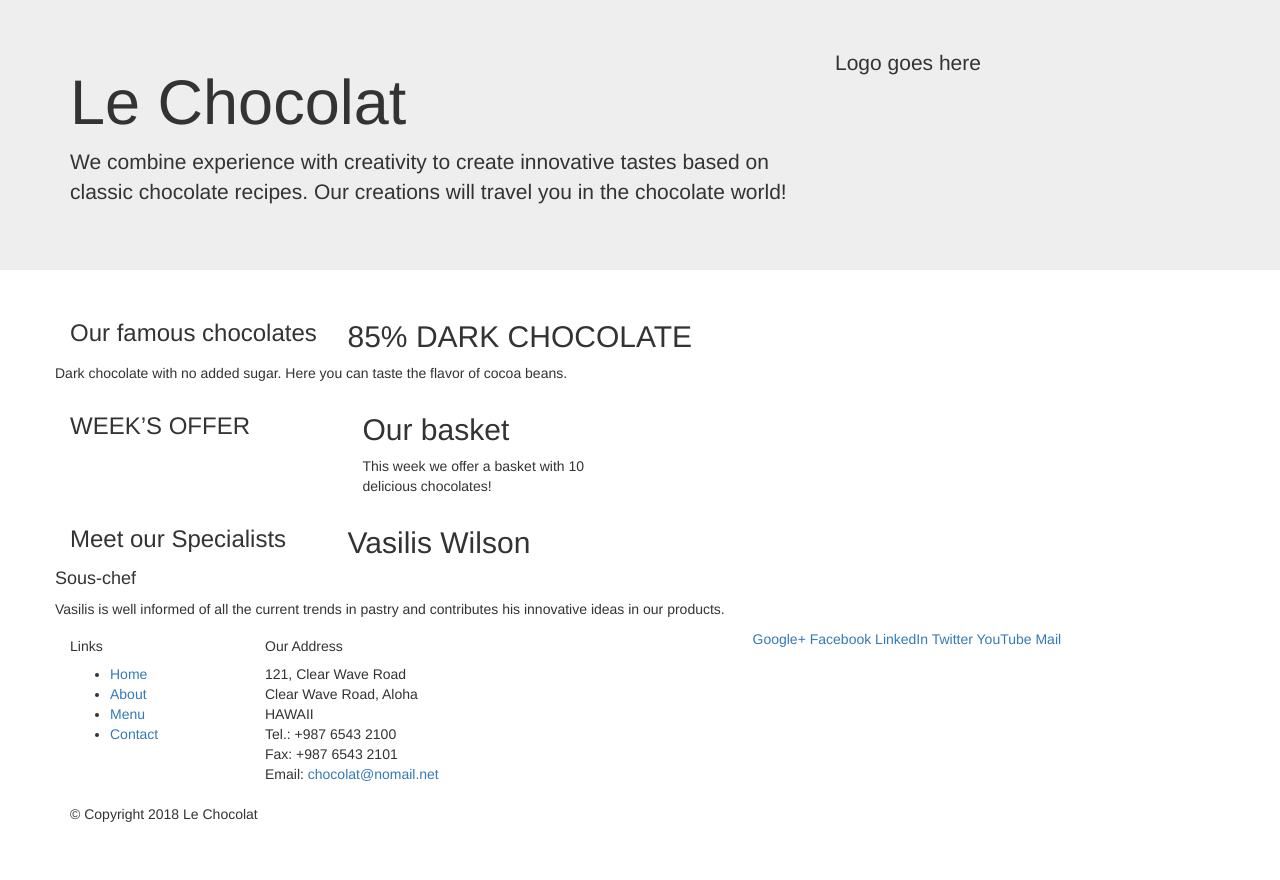
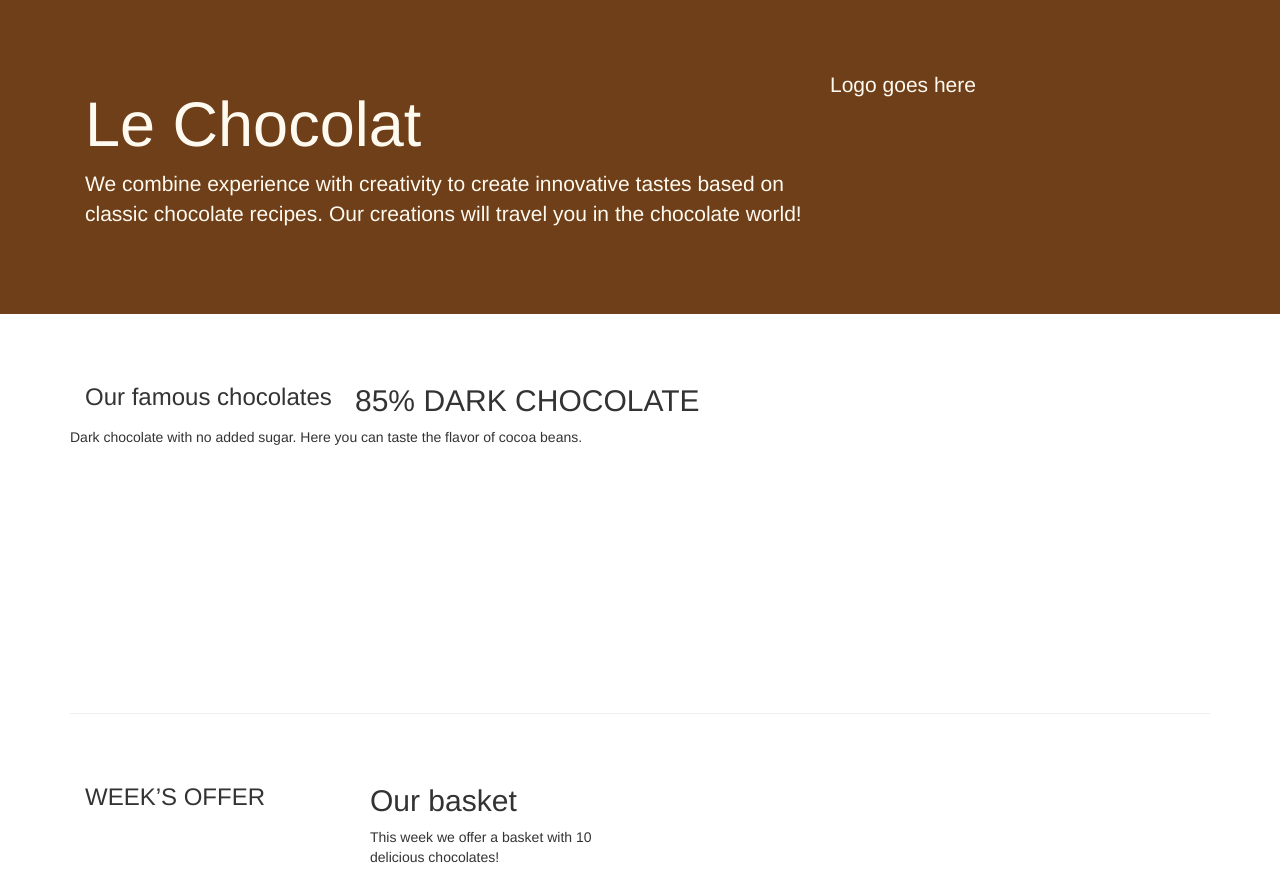
Before and after one commit to samadrezaei/leChocolat-1, a plain HTML site: page index.html in a window 1280 px wide. Shown: the top 880 px of the page. Before the commit the page ends 834 px from the top, so only its background shows below. Drawn offline with nearby package versions, Linux system fonts and the light colour scheme.

Commit message:
Bootstrap Grid Part 2

```diff
--- /dev/null
+++ b/css/styles.css
@@ -0,0 +1,26 @@
+.row-header{
+    margin:0px auto;
+    padding:0px;
+}
+.row-content {
+    margin:0px auto;
+    padding: 50px 0px 50px 0px;
+    border-bottom: 1px ridge;
+    min-height:400px;
+}
+.footer{
+    background-color: #dbb08d;
+    margin:0px auto;
+    padding: 20px 0px 20px 0px;
+}
+.jumbotron {
+    padding:70px 30px 70px 30px;
+    margin:0px auto;
+    background: #6E3F19;
+    color:floralwhite;
+}
+address{
+    font-size:80%;
+    margin:0px;
+    color:#0f0f0f;
+}
--- a/index.html
+++ b/index.html
@@ -8,6 +8,8 @@
     <meta http-equiv="x-ua-compatible" content="ie=edge">
     <!-- Bootstrap CSS -->
     <link rel="stylesheet" href="node_modules/bootstrap/dist/css/bootstrap.min.css">
+    <!--My css-->
+    <link href="css/styles.css" rel="stylesheet">
     <title>Le Chocolat</title>
 </head>
 
@@ -15,7 +17,7 @@
 
     <header class="jumbotron">
         <div class="container">
-            <div class="row">
+            <div class="row row-header">
                 <div class="col-12 col-sm-8">
                     <h1>Le Chocolat</h1>
                     <p>We combine experience with creativity to create innovative tastes based on classic chocolate
@@ -30,7 +32,7 @@
 
     <div class="container">
         <!--first row-->
-        <div class="row">
+        <div class="row flex-row-reverse row-content align-items-center">
             <div class="col-sm-4 col-md-3">
                 <h3>Our famous chocolates</h3>
             </div>
@@ -41,7 +43,7 @@
         </div>
 
         <!--second row-->
-        <div class="row">
+        <div class="row row-content align-items-center">
             <div class="col-sm-4 col-md-3">
                 <h3>WEEK’S OFFER</h3>
             </div>
@@ -52,7 +54,7 @@
         </div>
 
         <!--third row-->
-        <div class="row">
+        <div class="row flex-row-reverse row-content align-items-center">
             <div class="col-sm-4 col-md-3">
                 <h3>Meet our Specialists</h3>
             </div>
@@ -66,18 +68,21 @@
 
     </div>
 
-    <footer>
+    <footer class="footer">
         <div class="container">
             <div class="row">
+
+                <!--Menu footer column-->
                 <div class="col-5 offset-1 col-sm-2">
                     <h5>Links</h5>
-                    <ul>
+                    <ul class="list-unstyled">
                         <li><a href="#">Home</a></li>
                         <li><a href="#">About</a></li>
                         <li><a href="#">Menu</a></li>
                         <li><a href="#">Contact</a></li>
                     </ul>
                 </div>
+                <!--Address footer column-->
                 <div class="col-6 col-sm-5">
                     <h5>Our Address</h5>
                     <address>
@@ -89,8 +94,9 @@
                         Email: <a href="mailto:chocolat@nomail.net">chocolat@nomail.net</a>
                     </address>
                 </div>
-                <div class="col col-sm-4">
-                    <div>
+                <!--Social media links footer column-->
+                <div class="col col-sm-4 align-self-center">
+                    <div style="text-align:center">
                         <a href="http://google.com/+">Google+</a>
                         <a href="http://www.facebook.com/profile.php?id=">Facebook</a>
                         <a href="http://www.linkedin.com/in/">LinkedIn</a>
@@ -100,7 +106,8 @@
                     </div>
                 </div>
             </div>
-            <div>
+            <!--copyright paragraph-->
+            <div class="row justify-content-center">
                 <div class="col-auto">
                     <p> &copy; Copyright 2018 Le Chocolat</p>
                 </div>
```
